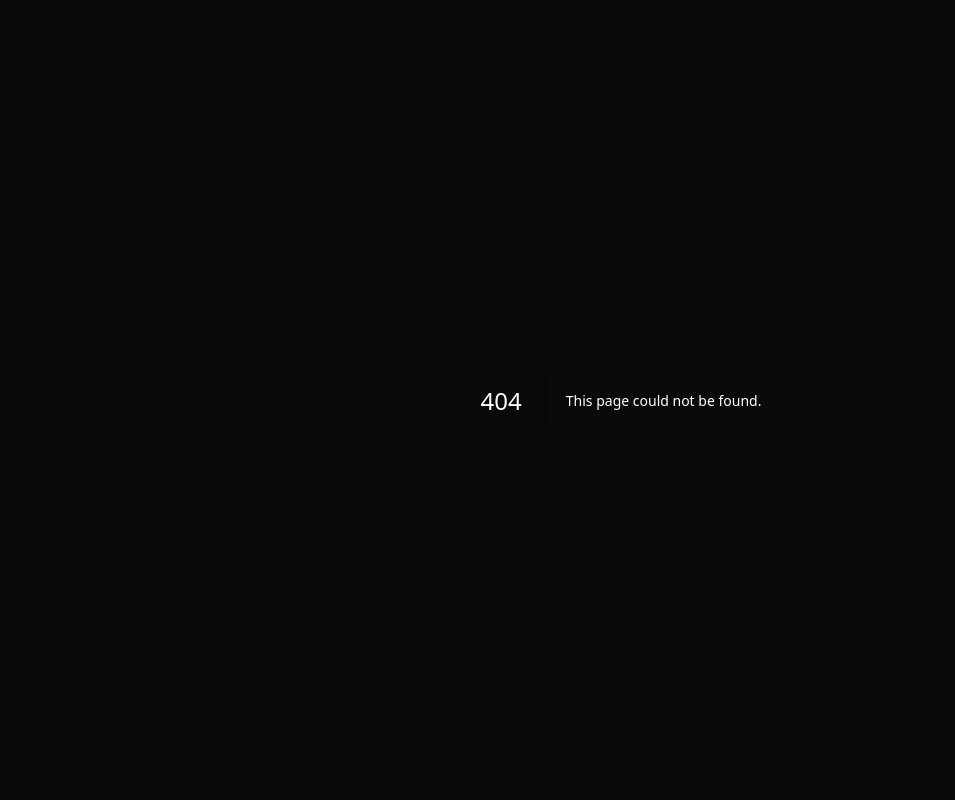
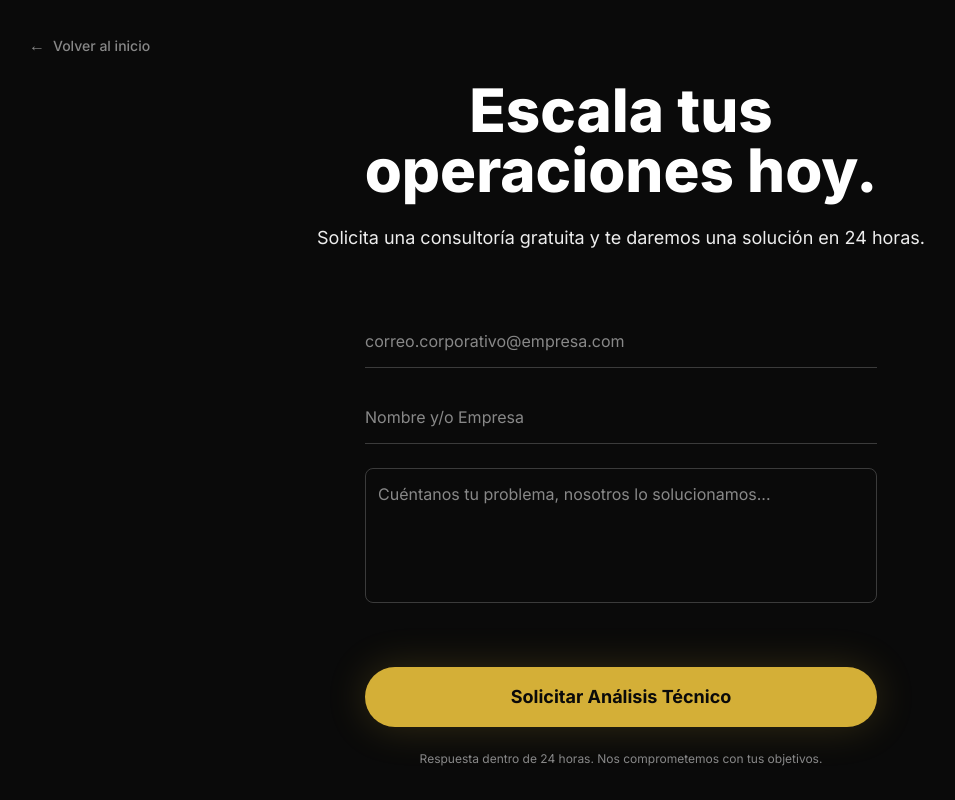
Before and after one commit to nightfall2-stacks/nightfall-ds, a Next.js app: page /evaluacion in a window 1280 px wide. Before the commit this address had no page. Shown: the top 800 px of the page, without its empty margins (19-974 px from the left). Built offline with nearby package versions, Linux system fonts and the light colour scheme.

Commit message:
feat: move conversion form to dedicated evaluacion page

```diff
--- /dev/null
+++ b/src/app/evaluacion/page.tsx
@@ -0,0 +1,34 @@
+import { ConversionForm } from "@/components/ConversionForm";
+import Link from "next/link";
+import { Metadata } from "next";
+
+export const metadata: Metadata = {
+  title: "Solicitar Evaluación Técnica | NIGHTFALL DS",
+  description: "Solicita una consultoría técnica gratuita para escalar tus operaciones B2B con agentes IA.",
+};
+
+export default function EvaluacionPage() {
+  return (
+    <main className="min-h-[80vh] flex flex-col justify-center relative w-full pt-16 md:pt-0">
+      {/* Botón de retroceso */}
+      <div className="absolute top-6 left-6 md:top-8 md:left-12 z-20">
+        <Link
+          href="/"
+          className="group flex items-center gap-2 text-text-tertiary hover:text-accent-gold transition-colors"
+        >
+          <span className="transform transition-transform group-hover:-translate-x-1">←</span>
+          <span className="text-sm font-medium">Volver al inicio</span>
+        </Link>
+      </div>
+
+      {/* Decorative background glow */}
+      <div className="absolute inset-0 pointer-events-none overflow-hidden">
+        <div className="absolute top-1/2 left-1/2 -translate-x-1/2 -translate-y-1/2 w-[600px] h-[600px] bg-gradient-to-r from-accent-gold/5 via-accent-copper/5 to-transparent rounded-full blur-3xl" />
+      </div>
+
+      <div className="relative z-10 w-full flex-grow flex items-center justify-center">
+        <ConversionForm />
+      </div>
+    </main>
+  );
+}
--- a/src/app/page.tsx
+++ b/src/app/page.tsx
@@ -2,7 +2,6 @@ import { HeroSection } from "@/components/HeroSection";
 import { SocialProofTape } from "@/components/SocialProofTape";
 import { BentoBoxGrid } from "@/components/BentoBoxGrid";
 import { StackShowcase } from "@/components/StackShowcase";
-import { ConversionForm } from "@/components/ConversionForm";
 import { WhatsAppButton } from "@/components/WhatsAppButton";
 
 export default function Home() {
@@ -12,7 +11,6 @@ export default function Home() {
       <SocialProofTape />
       <BentoBoxGrid />
       <StackShowcase />
-      <ConversionForm />
       <WhatsAppButton />
     </main>
   );
--- a/src/components/HeroSection.tsx
+++ b/src/components/HeroSection.tsx
@@ -1,7 +1,7 @@
 "use client";
 
 import { useEffect, useRef } from "react";
-
+import Link from "next/link";
 export function HeroSection() {
   const containerRef = useRef(null);
 
@@ -98,17 +98,15 @@ export function HeroSection() {
 
         {/* CTA Button */}
         <div className="pt-8">
-          <button
-            onClick={() => {
-              document.getElementById('conversion-form')?.scrollIntoView({ behavior: 'smooth' });
-            }}
-            className="group relative px-8 py-4 bg-accent-gold hover:bg-accent-copper text-dark-bg font-bold text-lg rounded-full transition-all duration-300 shadow-glow hover:shadow-glow hover:shadow-lg"
+          <Link
+            href="/evaluacion"
+            className="inline-flex items-center justify-center group relative px-8 py-4 bg-accent-gold hover:bg-accent-copper text-dark-bg font-bold text-lg rounded-full transition-all duration-300 shadow-glow hover:shadow-glow hover:shadow-lg"
           >
             Iniciar Evaluación Técnica
             <span className="ml-2 inline-block group-hover:translate-x-1 transition-transform">
               ↗
             </span>
-          </button>
+          </Link>
           <p className="text-xs text-text-tertiary mt-3">
             Coordina una reunión inmediata con nuestro equipo técnico
           </p>
```
